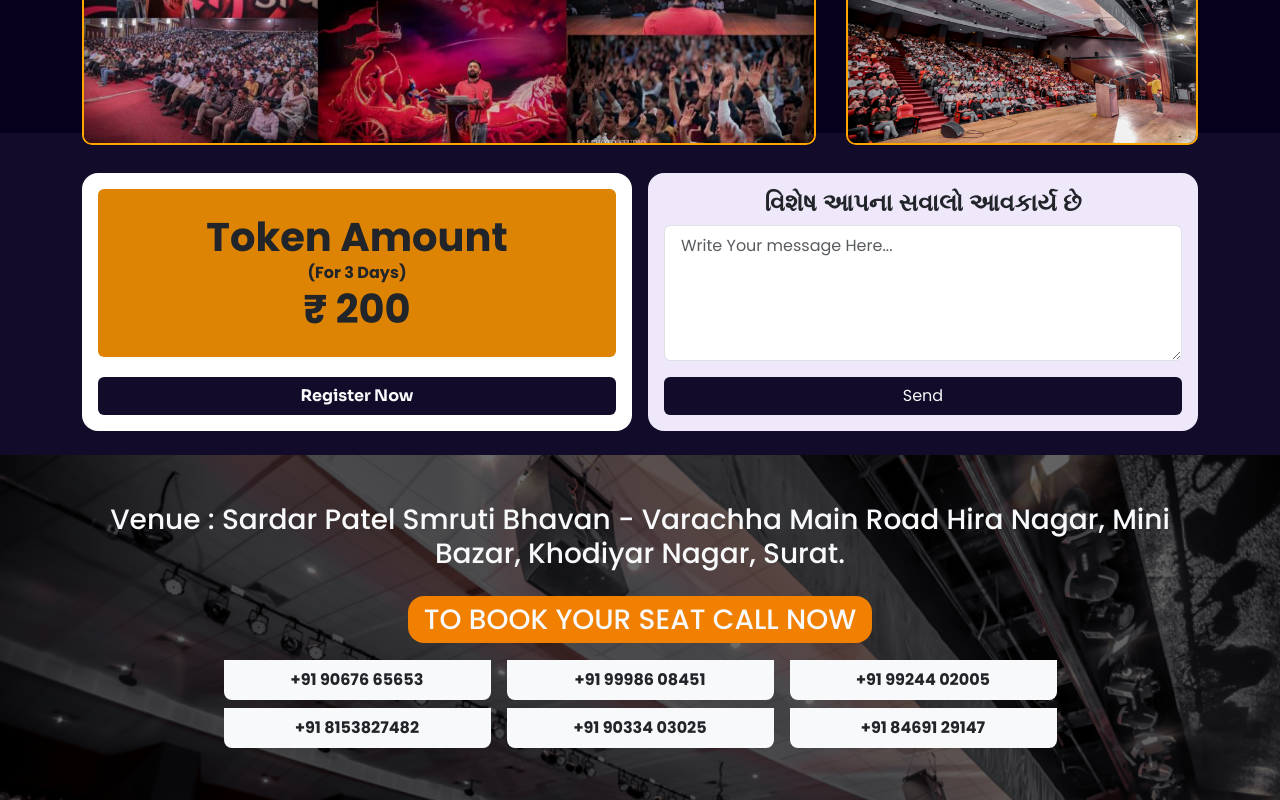
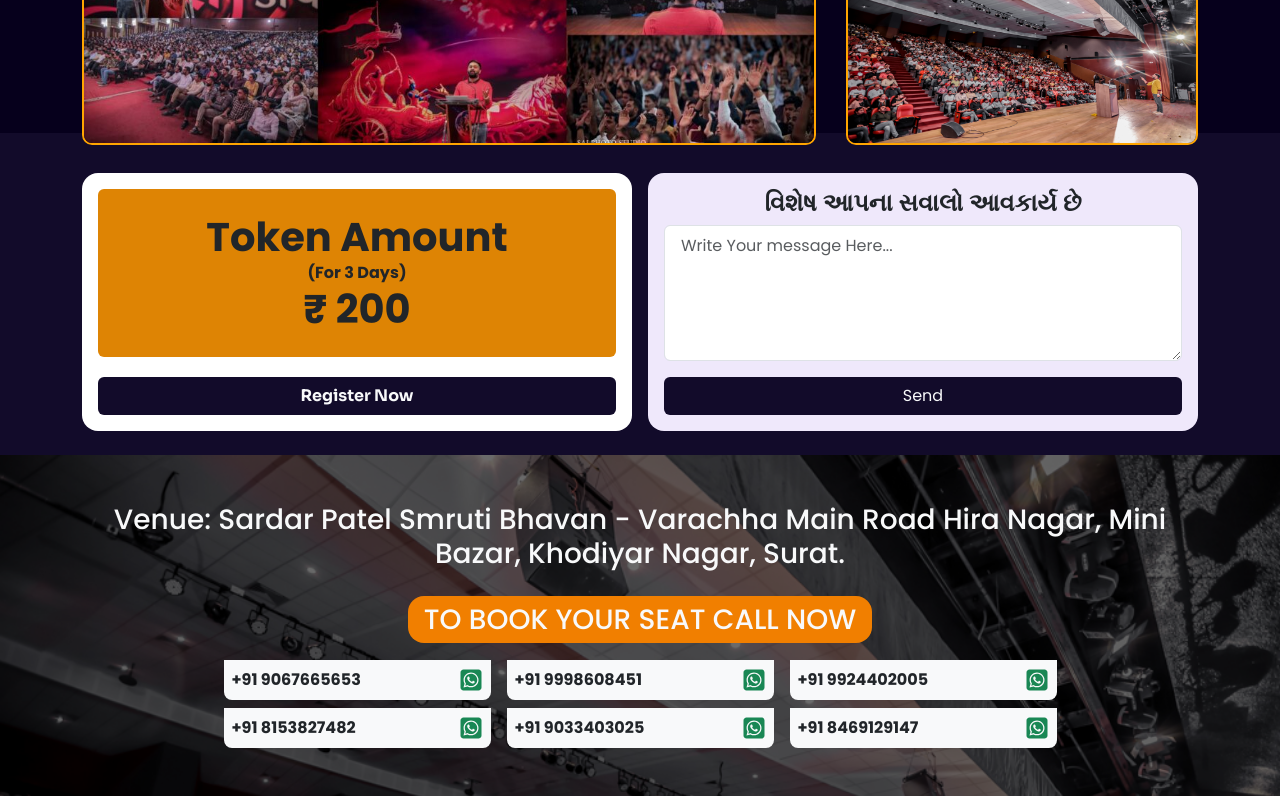
Before and after one commit to surbhi2911/bhagwadgita, a React (Create React App) app: page / in a window 1280 px wide. Shown: the part 4090-4890 px from the top of the page. Built offline with nearby package versions, Linux system fonts and the light colour scheme; a web font is replaced by a local one.

Commit message:
footer whatsapp add

```diff
--- a/src/Components/Footer.jsx
+++ b/src/Components/Footer.jsx
@@ -1,51 +1,62 @@
-import React from 'react'
+import React from 'react';
+import { FaSquareWhatsapp } from 'react-icons/fa6';
 
 function Footer() {
+    const phoneNumbers = [
+        ["9067665653", "8153827482"],
+        ["9998608451", "9033403025"],
+        ["9924402005", "8469129147"]
+    ];
+
+    const openWhatsApp = (number) => {
+        window.open(`https://wa.me/91${number}`, '_blank');
+    };
+
+    const makeCall = (number) => {
+        window.location.href = `tel:${number}`;
+    };
+
     return (
-        <div className='text-center py-5 text-light footerbg' >
+        <div className='text-center py-5 text-light footerbg'>
             <div className='container'>
                 <div style={{ fontFamily: "Sora, Sans-serif" }}>
-                    <p className='h3'>  Venue : Sardar Patel Smruti Bhavan - Varachha Main Road Hira Nagar, Mini Bazar, Khodiyar Nagar, Surat.</p>
-                    <p className='h3 p-4 pb-0 mb-3 Call_tittle'><span className="p-1 px-3 rounded-4" style={{ backgroundColor: "#f17f00" }}>TO BOOK YOUR SEAT CALL NOW</span></p>
+                    <p className='h3'>
+                        Venue: Sardar Patel Smruti Bhavan - Varachha Main Road Hira Nagar, Mini Bazar, Khodiyar Nagar, Surat.
+                    </p>
+                    <p className='h3 p-4 pb-0 mb-3 Call_tittle'>
+                        <span className="p-1 px-3 rounded-4" style={{ backgroundColor: "#f17f00" }}>
+                            TO BOOK YOUR SEAT CALL NOW
+                        </span>
+                    </p>
 
-
-                    <div className="row g-0 g-lg-3 d-block d-lg-flex justify-content-center align-items-center">
-                        <div className="col-12 col-md-6 col-lg-3">
-                            <div className='bg-light text-dark p-2 fw-bold  rounded-3 rounded-top-0 my-1 mt-lg-2 mt-1'>
-                            +91 90676 65653
+                    <div className="row g-0 g-lg-3 d-flex justify-content-center align-items-center">
+                        {phoneNumbers.map((column, colIndex) => (
+                            <div key={colIndex} className="col-12 col-md-6 col-lg-3">
+                                {column.map((number, rowIndex) => (
+                                    <div key={rowIndex} className='bg-light text-dark p-2 fw-bold rounded-3 rounded-top-0  mt-lg-2 mt-1 d-flex align-items-center justify-content-between'>
+                                        <div
+                                            className='cursor-pointer'
+                                            onClick={() => makeCall(number)}
+                                            style={{ cursor: 'pointer' }}
+                                        >
+                                            {`+91 ${number}`}
+                                        </div>
+                                        <div
+                                            className='text-success fs-4 d-flex align-items-center justify-content-center ms-1 cursor-pointer'
+                                            onClick={() => openWhatsApp(number)}
+                                            style={{ cursor: 'pointer' }}
+                                        >
+                                            <FaSquareWhatsapp />
+                                        </div>
+                                    </div>
+                                ))}
                             </div>
-                            <div className='bg-light text-dark p-2 fw-bold  rounded-3 rounded-top-0 my-1 mt-lg-2 mt-1'>
-                            +91 8153827482
-                            </div>
-
-                        </div>
-                        <div className="col-12 col-md-6 col-lg-3">
-                        <div className='bg-light text-dark p-2 fw-bold  rounded-3 rounded-top-0 my-1 mt-lg-2 mt-1'>
-                            +91 99986 08451
-                            </div>
-                            <div className='bg-light text-dark p-2 fw-bold  rounded-3 rounded-top-0 my-1 mt-lg-2 mt-1'>
-                            +91 90334 03025
-                            </div>
-
-                        </div>
-                        <div className="col-12 col-md-6 col-lg-3">
-                        <div className='bg-light text-dark p-2 fw-bold  rounded-3 rounded-top-0 my-1 mt-lg-2 mt-1'>
-                            +91 99244 02005
-                            </div>
-                            <div className='bg-light text-dark p-2 fw-bold  rounded-3 rounded-top-0 my-1 mt-lg-2 mt-1'>
-                            +91 84691 29147
-                            </div>
-
-                        </div>
+                        ))}
                     </div>
-
                 </div>
             </div>
         </div>
-    )
+    );
 }
 
-export default Footer
-
-
-// official@socialarmytrust.com
+export default Footer;
```
